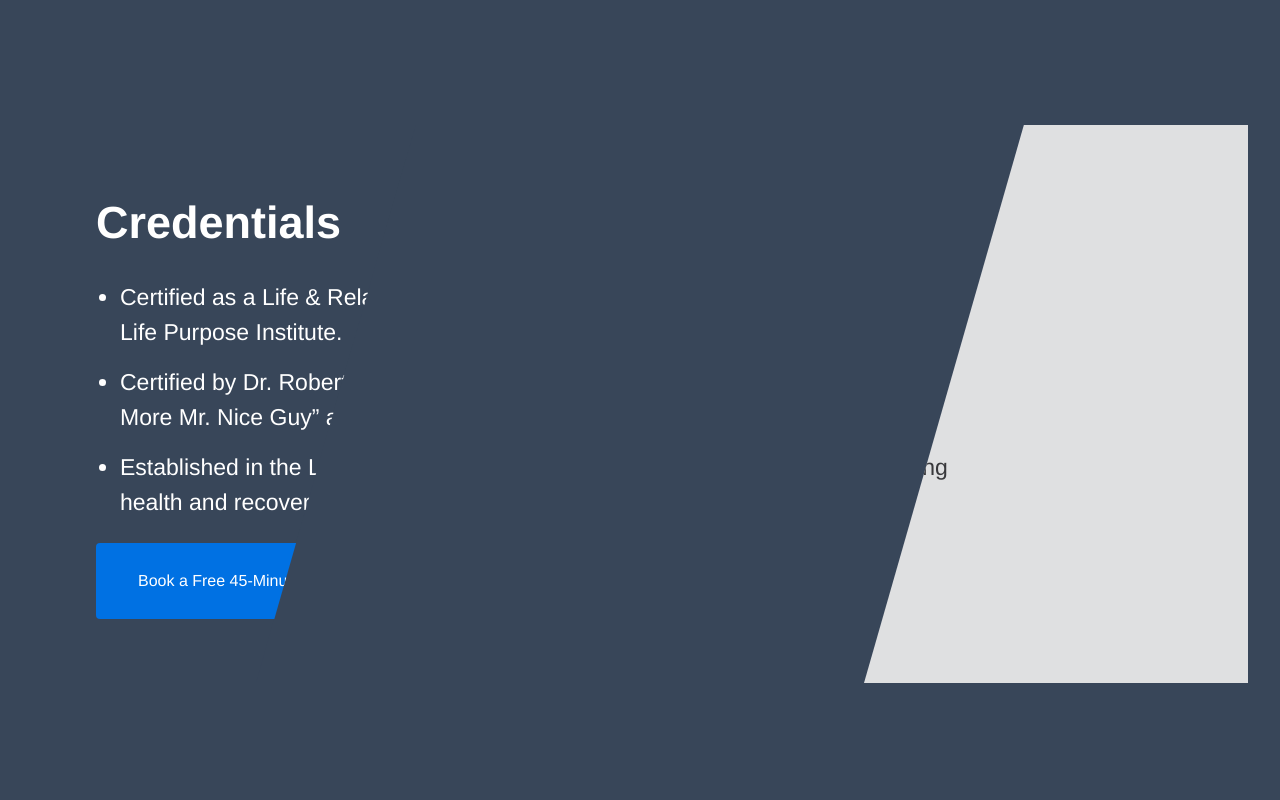
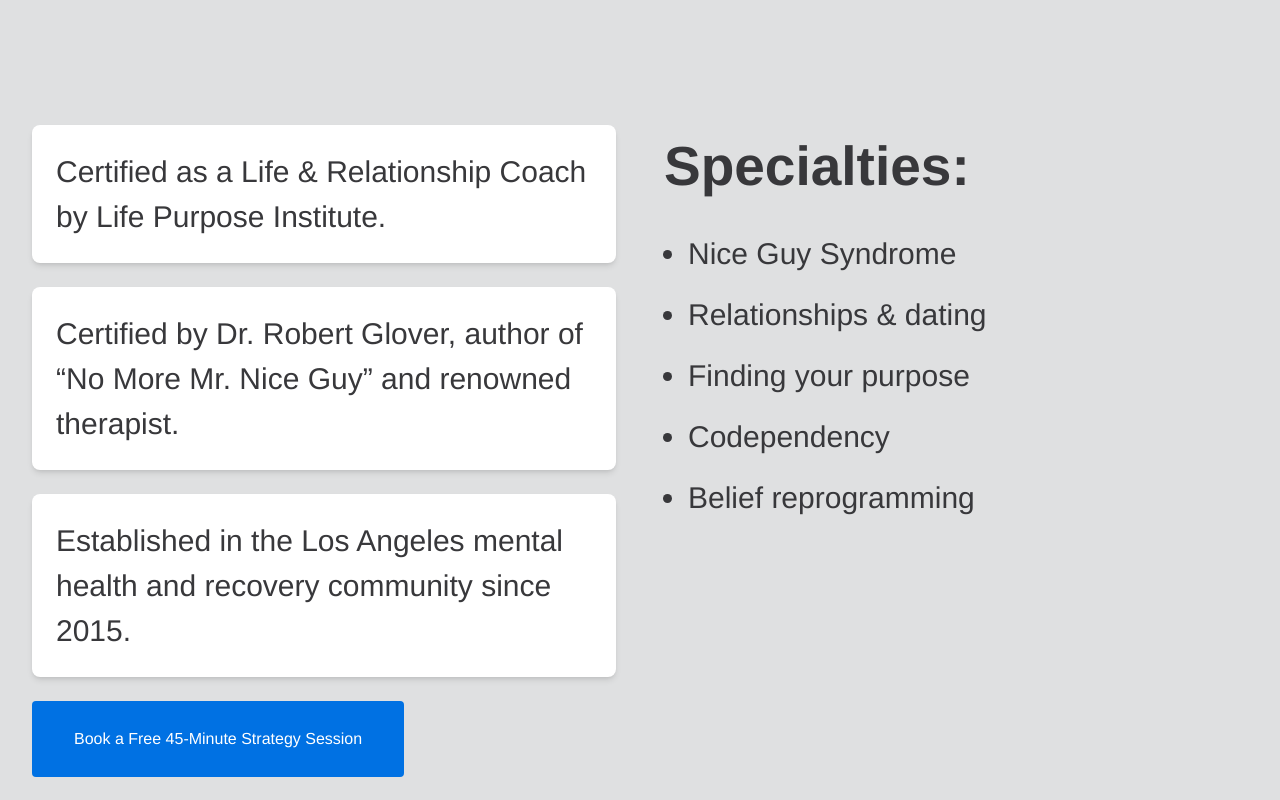
Before and after one commit to michaelzick/michaelzick.com, a Next.js app: page /about in a window 1280 px wide. Shown: the part 2160-2960 px from the top of the page. Built offline with nearby package versions, Linux system fonts and the light colour scheme.

Commit message:
Style About page credential boxes with drop shadows

```diff
--- a/app/about/page.tsx
+++ b/app/about/page.tsx
@@ -80,24 +80,19 @@ export default function About() {
         </div>
       </section>
 
-      <section className="px-6 md:px-8 py-24 md:py-32">
+      <section className="px-6 md:px-8 py-24 md:py-32 bg-[rgb(var(--light-grey))] text-default-grey">
         <div className="max-w-[1400px] mx-auto">
-          <div className="relative overflow-hidden flex flex-col md:flex-row">
-            <div
-              className="flex-1 p-8 md:p-16 space-y-6 bg-[rgb(var(--dark-blue))] text-white md:[clip-path:polygon(0_0,calc(50%_+_80px)_0,calc(50%_-_80px)_100%,0_100%)]"
-            >
-              <h2 className="text-[45px] font-semibold">Credentials</h2>
-              <ul className="list-disc pl-6 space-y-4 text-[23px]">
-                <li>Certified as a Life &amp; Relationship Coach by Life Purpose Institute.</li>
-                <li>
-                  Certified by Dr. Robert Glover, author of “No More Mr. Nice Guy” and renowned
-                  therapist.
-                </li>
-                <li>
-                  Established in the Los Angeles mental health and recovery community since
-                  2015.
-                </li>
-              </ul>
+          <div className="grid md:grid-cols-2 gap-12 items-start">
+            <div className="space-y-6">
+              <div className="p-6 bg-white rounded-lg shadow-md text-[30px] font-medium">
+                Certified as a Life &amp; Relationship Coach by Life Purpose Institute.
+              </div>
+              <div className="p-6 bg-white rounded-lg shadow-md text-[30px] font-medium">
+                Certified by Dr. Robert Glover, author of “No More Mr. Nice Guy” and renowned therapist.
+              </div>
+              <div className="p-6 bg-white rounded-lg shadow-md text-[30px] font-medium">
+                Established in the Los Angeles mental health and recovery community since 2015.
+              </div>
               <a
                 href="https://link.michaelzick.com/45min"
                 target="_blank"
@@ -106,11 +101,9 @@ export default function About() {
                 Book a Free 45-Minute Strategy Session
               </a>
             </div>
-            <div
-              className="flex-1 p-8 md:p-16 bg-[rgb(var(--light-grey))] text-default-grey space-y-6 md:[clip-path:polygon(calc(50%_+_80px)_0,100%_0,100%_100%,calc(50%_-_80px)_100%)]"
-            >
-              <h2 className="text-[45px] font-semibold">Specialties</h2>
-              <ul className="list-disc pl-6 space-y-2 text-[23px]">
+            <div className="space-y-6">
+              <h2 className="text-[55px] font-semibold">Specialties:</h2>
+              <ul className="list-disc pl-6 space-y-4 text-[30px]">
                 <li>Nice Guy Syndrome</li>
                 <li>Relationships &amp; dating</li>
                 <li>Finding your purpose</li>
```
